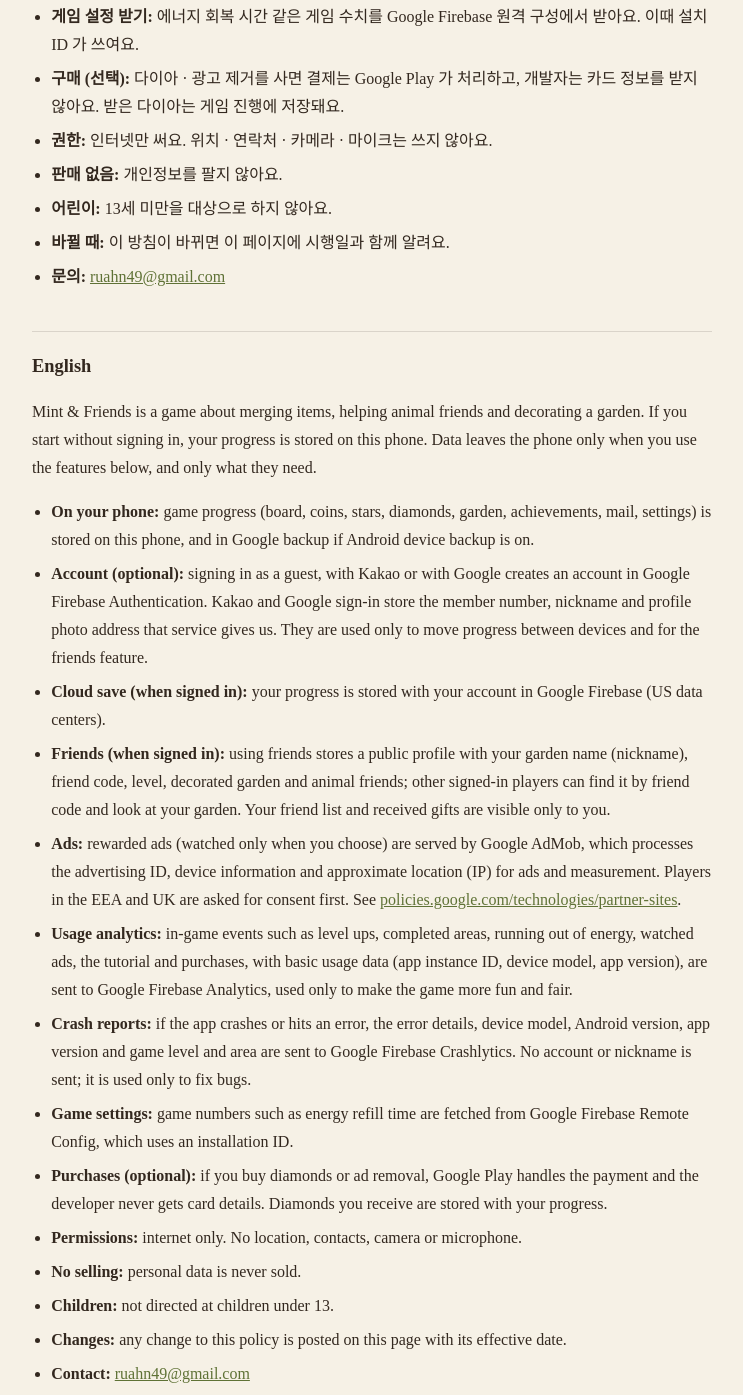
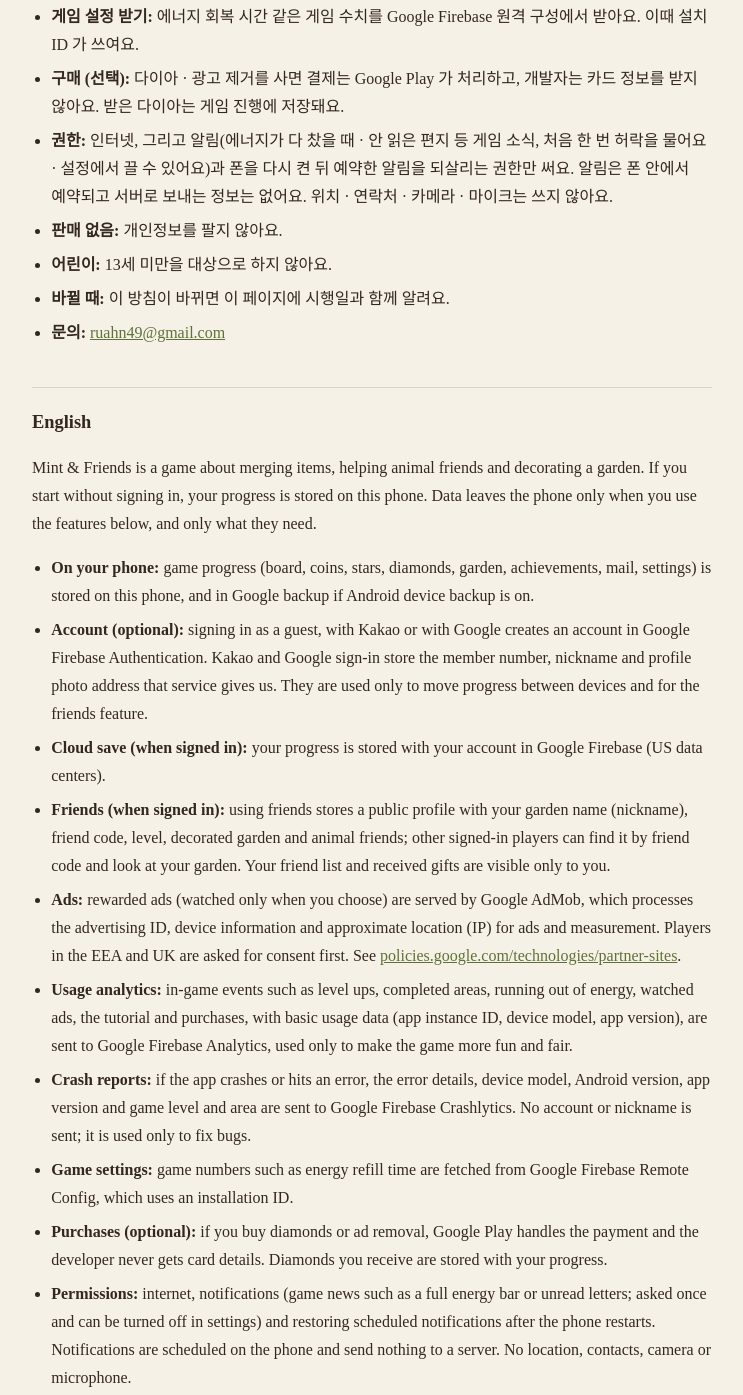
Before and after one commit to graviton94/graviton94.github.io, a plain HTML site: page mintandfriends/privacy/index.html in a window 1280 px wide. Shown: the part 983-2378 px from the top of the page, without its empty margins (268-1011 px from the left). Drawn offline with Linux system fonts and the light colour scheme.

Commit message:
Mint & Friends privacy: permissions include notifications and boot restore
Co-Authored-By: Claude Opus 5.5 <noreply@anthropic.com>
Claude-Session: https://claude.ai/code/session_011jC4ZDqrEaYqEhudpbFCaM

```diff
--- a/mintandfriends/privacy/index.html
+++ b/mintandfriends/privacy/index.html
@@ -20,7 +20,7 @@
 <li><b>오류 보고:</b> 앱이 갑자기 꺼지거나 오류가 나면 오류 내용 · 기기 모델 · 안드로이드 버전 · 앱 버전 · 게임 레벨과 구역이 Google Firebase Crashlytics 로 보내져요. 계정 · 닉네임은 보내지 않고, 오류를 고치는 데만 써요.</li>
 <li><b>게임 설정 받기:</b> 에너지 회복 시간 같은 게임 수치를 Google Firebase 원격 구성에서 받아요. 이때 설치 ID 가 쓰여요.</li>
 <li><b>구매 (선택):</b> 다이아 · 광고 제거를 사면 결제는 Google Play 가 처리하고, 개발자는 카드 정보를 받지 않아요. 받은 다이아는 게임 진행에 저장돼요.</li>
-<li><b>권한:</b> 인터넷만 써요. 위치 · 연락처 · 카메라 · 마이크는 쓰지 않아요.</li>
+<li><b>권한:</b> 인터넷, 그리고 알림(에너지가 다 찼을 때 · 안 읽은 편지 등 게임 소식, 처음 한 번 허락을 물어요 · 설정에서 끌 수 있어요)과 폰을 다시 켠 뒤 예약한 알림을 되살리는 권한만 써요. 알림은 폰 안에서 예약되고 서버로 보내는 정보는 없어요. 위치 · 연락처 · 카메라 · 마이크는 쓰지 않아요.</li>
 <li><b>판매 없음:</b> 개인정보를 팔지 않아요.</li>
 <li><b>어린이:</b> 13세 미만을 대상으로 하지 않아요.</li>
 <li><b>바뀔 때:</b> 이 방침이 바뀌면 이 페이지에 시행일과 함께 알려요.</li>
@@ -39,7 +39,7 @@
 <li><b>Crash reports:</b> if the app crashes or hits an error, the error details, device model, Android version, app version and game level and area are sent to Google Firebase Crashlytics. No account or nickname is sent; it is used only to fix bugs.</li>
 <li><b>Game settings:</b> game numbers such as energy refill time are fetched from Google Firebase Remote Config, which uses an installation ID.</li>
 <li><b>Purchases (optional):</b> if you buy diamonds or ad removal, Google Play handles the payment and the developer never gets card details. Diamonds you receive are stored with your progress.</li>
-<li><b>Permissions:</b> internet only. No location, contacts, camera or microphone.</li>
+<li><b>Permissions:</b> internet, notifications (game news such as a full energy bar or unread letters; asked once and can be turned off in settings) and restoring scheduled notifications after the phone restarts. Notifications are scheduled on the phone and send nothing to a server. No location, contacts, camera or microphone.</li>
 <li><b>No selling:</b> personal data is never sold.</li>
 <li><b>Children:</b> not directed at children under 13.</li>
 <li><b>Changes:</b> any change to this policy is posted on this page with its effective date.</li>
@@ -58,7 +58,7 @@
 <li><b>エラー報告:</b> アプリが突然終了したりエラーが起きたりすると、エラー内容・端末モデル・Androidバージョン・アプリのバージョン・ゲームのレベルとエリアが Google Firebase Crashlytics に送られます。アカウントやニックネームは送らず、不具合の修正にだけ使います。</li>
 <li><b>ゲーム設定:</b> エネルギー回復時間などの数値を Google Firebase Remote Config から受け取ります（インストール ID を使用）。</li>
 <li><b>購入（任意）:</b> ダイヤ・広告オフの支払いは Google Play が処理し、開発者はカード情報を受け取りません。</li>
-<li><b>権限:</b> インターネットのみ。位置情報・連絡先・カメラ・マイクは使いません。</li>
+<li><b>権限:</b> インターネットと、通知(エネルギーが満タンになった・未読のお手紙があるなどのお知らせ。最初に一度だけ確認し、設定でオフにできます)、端末の再起動後に予約した通知を戻す権限のみ。通知は端末内で予約され、サーバーには何も送りません。位置情報・連絡先・カメラ・マイクは使いません。</li>
 <li><b>販売しません:</b> 個人情報を販売することはありません。</li>
 <li><b>お子さま:</b> 13 歳未満を対象としていません。</li>
 <li><b>お問い合わせ:</b> <a href="mailto:ruahn49@gmail.com">ruahn49@gmail.com</a></li>
```
